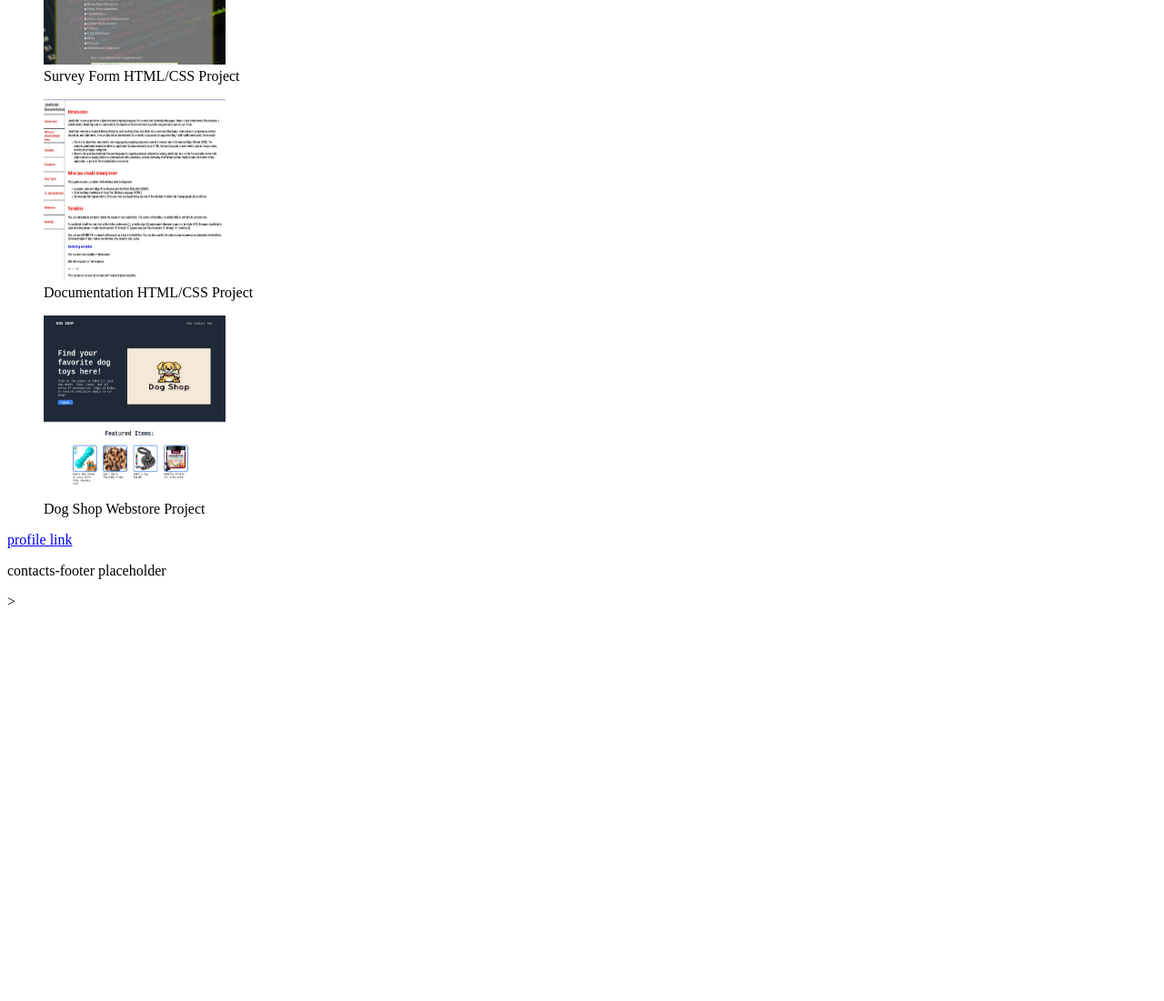
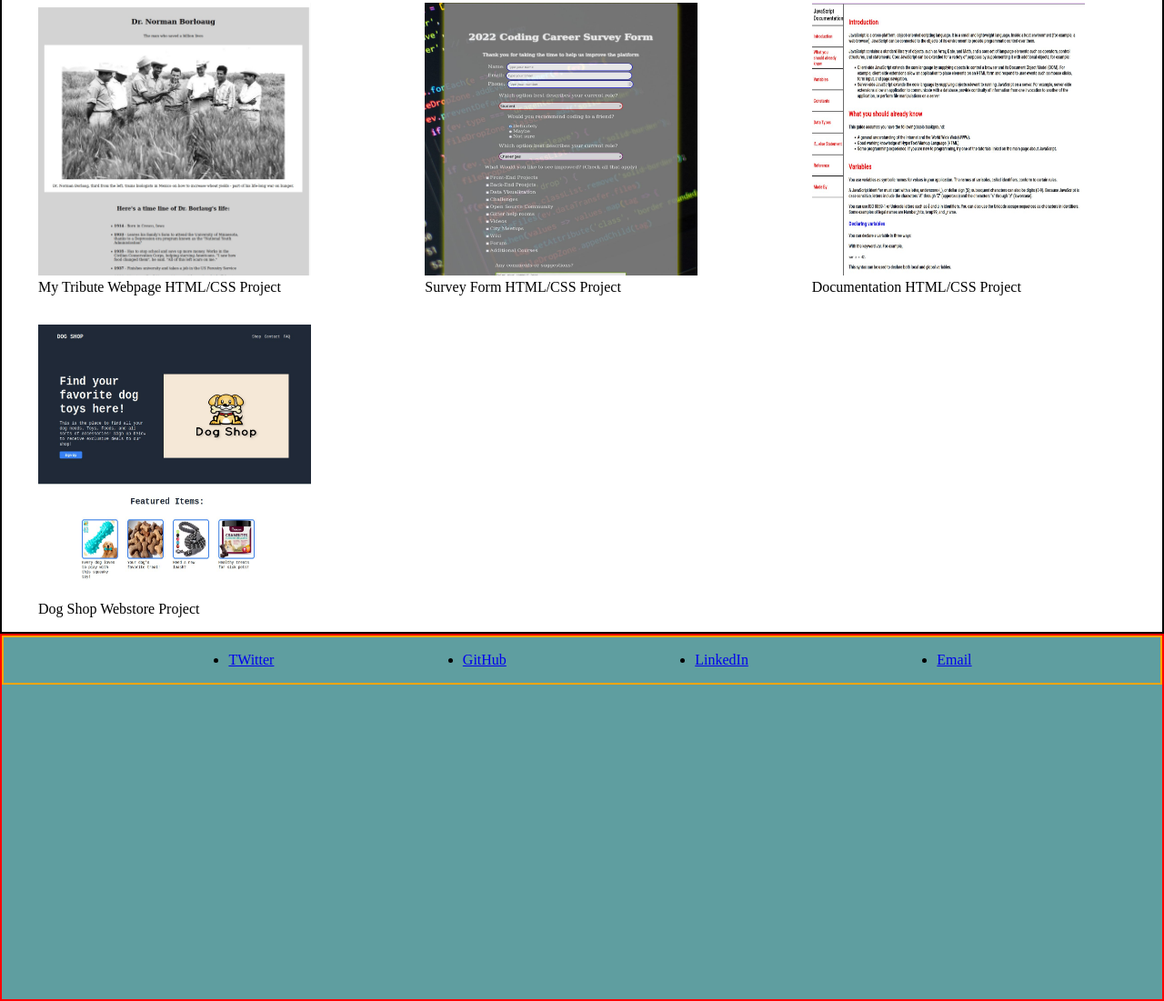
Before and after one commit to jipark92/Personal-Portfolio-Project, a plain HTML site: page index.html in a window 1280 px wide. Shown: the part 1219-2320 px from the top of the page at 91% size. Before the commit the page ends 1898 px from the top, so only its background shows below. Drawn offline with Linux system fonts and the light colour scheme.

Commit message:
css layout

```diff
--- a/index.html
+++ b/index.html
@@ -13,8 +13,8 @@
         <header id="header-logo">Portfolio</header>
         <ul class="navlink">
             <li><a href="#projects">Projects</a></li>
-            <li><a href="#contact">Contacts</a></li>
-            <li><a href="#">About Me</a></li>
+            <li><a href="#contact-container">Contacts</a></li>
+            <li><a href="#welcome-section">About Me</a></li>
         </ul>
     </nav>
 
@@ -61,9 +61,7 @@
         </div>
     </section>
 
-    <div class="profile-link">
-        <a href="https://github.com/norfkorean" id="profile-link" target="_blank" >profile link</a>
-    </div>
+
 
     <section id="about_me">
 
@@ -73,9 +71,16 @@
 
 
 
-    <div id="contact">
+    <div id="contact-container">
         <footer id="footer">
-                <p>contacts-footer placeholder</p>>
+            <ul class="contacts">
+                <li><a href="https://twitter.com/norfkorean" target="_blank" class="">TWitter</a></li>
+                <li><a href="https://github.com/norfkorean" target="_blank" class="">GitHub</a></li>
+                <li><a href="www.linkedin.com/in/ji-young-park-457a96a1/" target="_blank" class="">LinkedIn</a></li>
+                <li><a href="mailto:jiyongprk@gmail.com" target="_blank" class="">Email</a></li>
+            </ul>
+
+
         </footer>
     </div>
 
--- a/style.css
+++ b/style.css
@@ -1,10 +1,16 @@
+body{
+    margin: 0px;
+}
+
 img{
-    width: 200px;
-    height: 200px;
+    width: 300px;
+    height: 300px;
+
 }
 
 .container{
-
+    display: grid;
+    grid-template-rows: repeat;
 }
 
 
@@ -13,17 +19,47 @@ img{
     justify-content: space-between;
     align-items: center;
     background-color: blanchedalmond;
-
 }
 
 .navlink{
     list-style: none;
     display:flex;
     gap: 16px;
+}
+
+#welcome-section{
+    grid-row: 2 / 3;
+    height: 100vh;
+}
+
+.project-tile{
+    grid-row: 3 / 4;
+    border: 2px solid black;
+    display: grid;
+    grid-template-columns: repeat(3, 1fr);
+    grid-template-rows: repeat(3, 11fr);
+}
+
+
+#contact-container{
+   height: 50vh;
+   background-color: cadetblue;
+   border: 2px solid red;
+}
+
+#footer {
+    border: 2px solid orange;
+}
+
+.contacts{
+    display: flex;
+    justify-content: space-evenly;
+    align-content: center;
+}
 
 
 
-}
+
 
 @media (max-width: 800px) {
 
```
